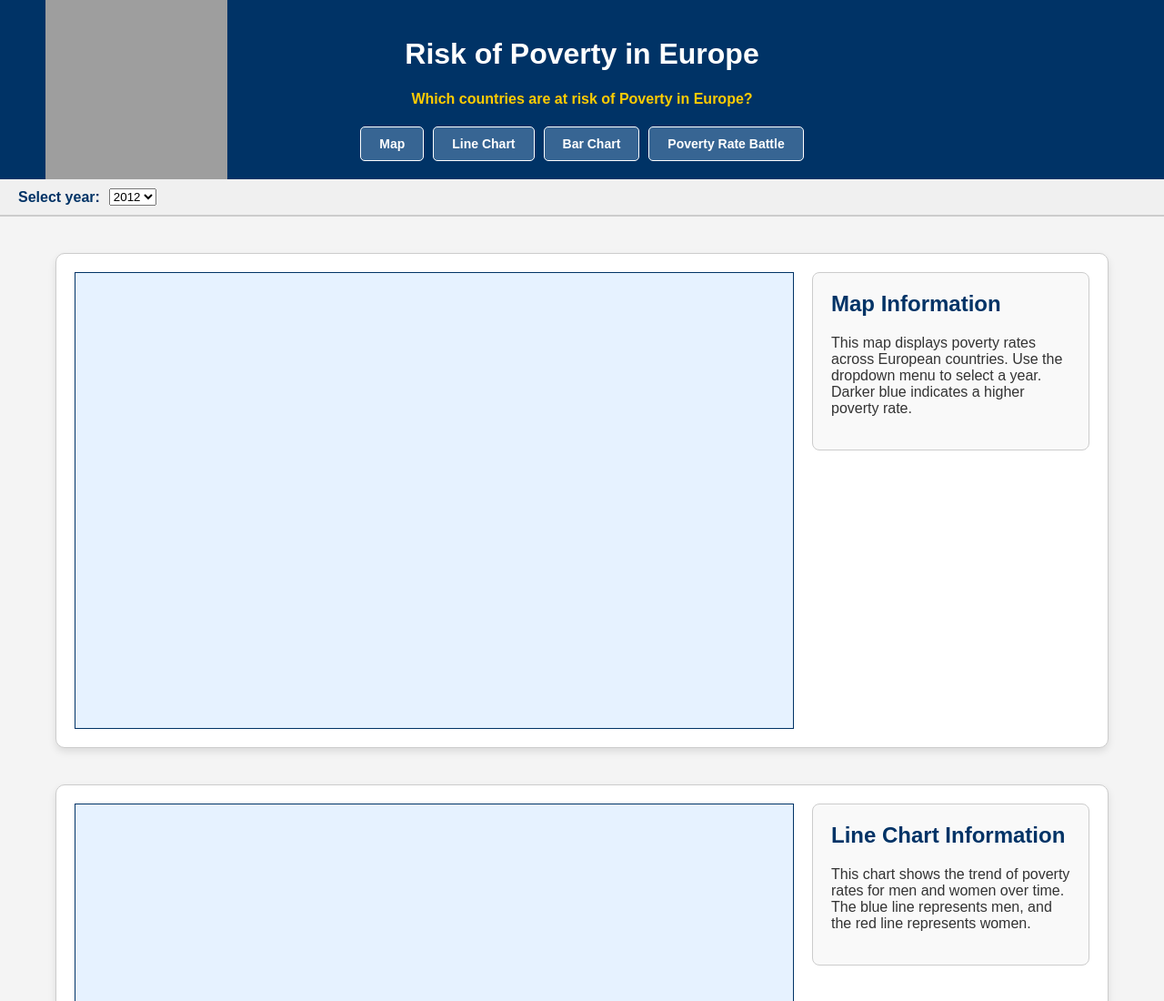
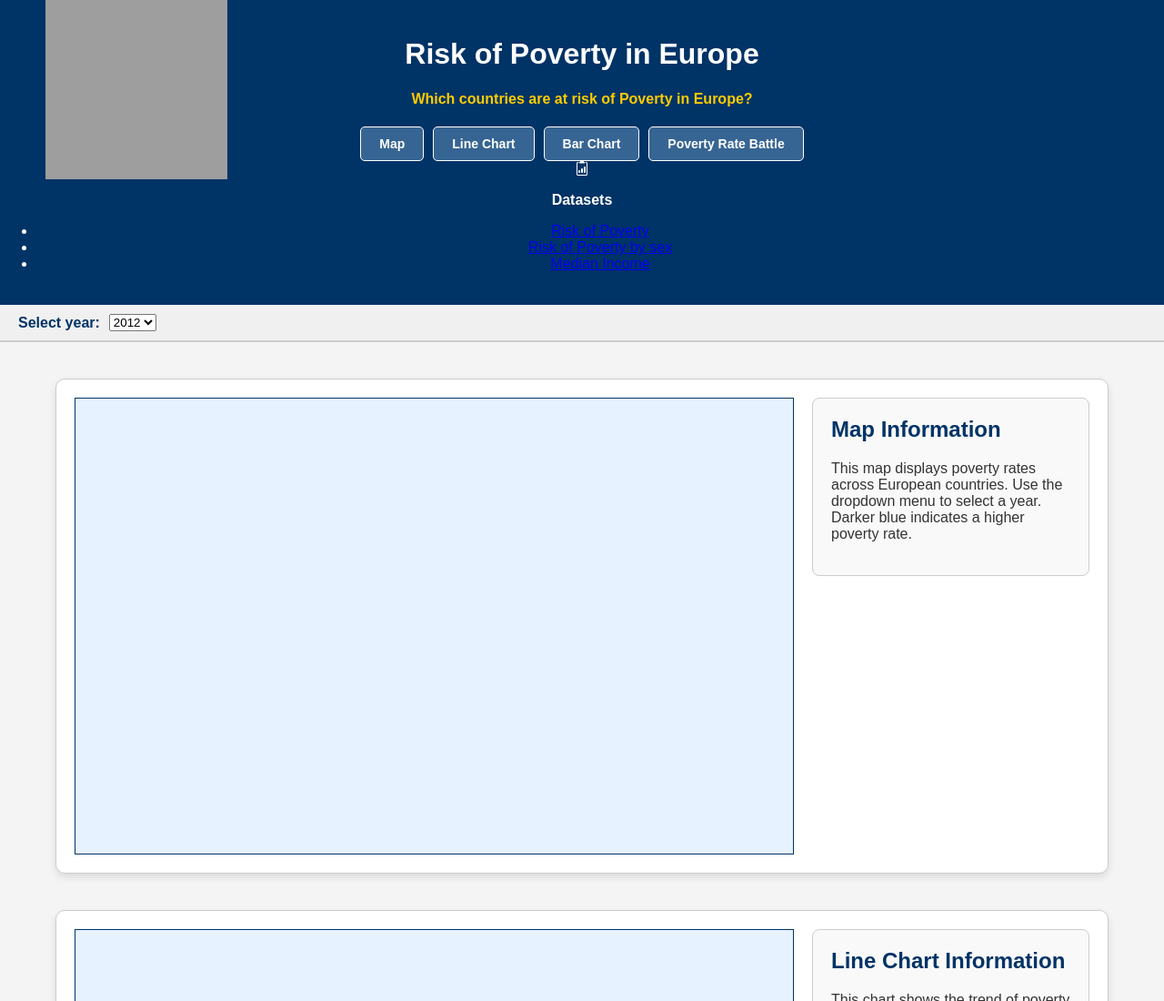
Before and after one commit to EAA24RAMK/gruppe6, a website: page public/index.html in a window 1280 px wide. Shown: the top 1100 px of the page at 91% size. Drawn offline with nearby package versions, Linux system fonts and the light colour scheme; no server answers; grey boxes are pictures that could not be loaded.

Commit message:
dataset in header index.html

```diff
--- a/public/index.html
+++ b/public/index.html
@@ -6,6 +6,7 @@
   <title>Risk of Poverty in Europe</title>
   <link rel="stylesheet" href="styles.css">
   <script src="https://d3js.org/d3.v7.min.js"></script>
+  <link href="https://cdn.jsdelivr.net/npm/bootstrap-icons/font/bootstrap-icons.css" rel="stylesheet">
 </head>
 <body>
   <header id="site-header">
@@ -17,6 +18,17 @@
       <a href="#line-chart-section" class="nav-button">Line Chart</a>
       <a href="#bar-chart-section" class="nav-button">Bar Chart</a>
       <a href="#poverty-battle-section" class="nav-button">Poverty Rate Battle</a>
+    </div>
+    <div class="icon-container">
+      <i class="bi bi-clipboard2-data" id="box-icon"> <title>Datasets</title></i>
+      <div class="box">
+        <p><strong>Datasets</strong></p>
+        <ul>
+          <li><a href="https://ec.europa.eu/eurostat/databrowser/view/tespm010/default/table?lang=en" target="_blank">Risk of Poverty</a></li>
+          <li><a href="https://ec.europa.eu/eurostat/databrowser/view/tessi010/default/table?lang=en" target="_blank">Risk of Poverty by sex</a></li>
+          <li><a href="https://ourworldindata.org/grapher/daily-median-income?tab=table&country=~ROU" target="_blank">Median Income</a></li>
+        </ul>
+    </div>
     </div>
   </header>
   <nav id="main-nav">
@@ -36,6 +48,7 @@
       </aside>
     </section>
     <section id="line-chart-section" class="visualization-container">
+
       <div id="line-chart"></div>
       <aside id="line-chart-info">
         <h2>Line Chart Information</h2>
```
